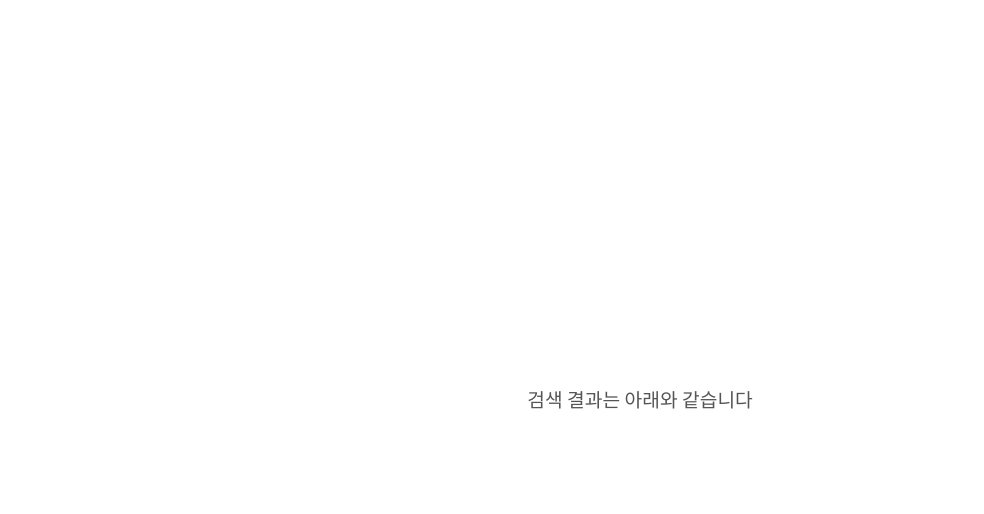
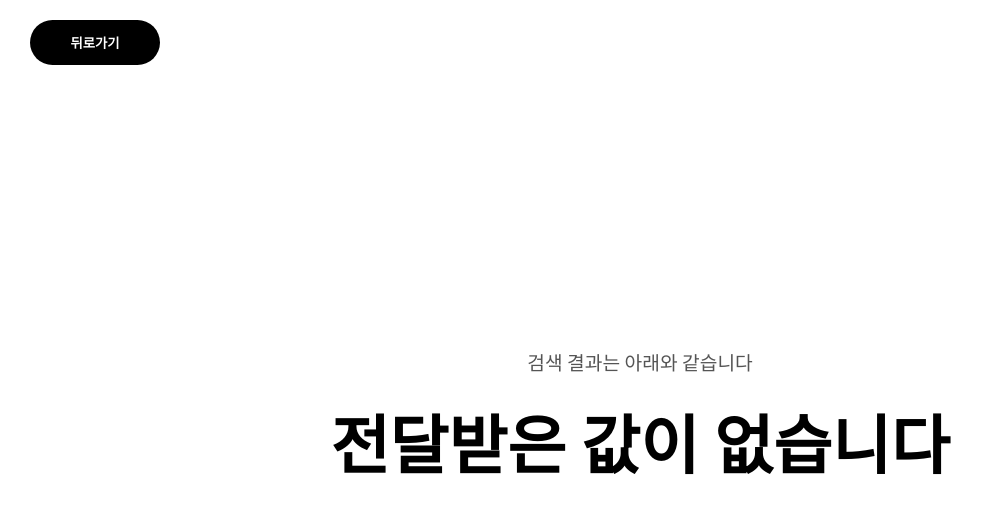
Before and after one commit to charmjeh/yo-hablo, a Next.js app: page /result in a window 1280 px wide. Shown: the top 514 px of the page, without its empty margins (0-984 px from the left). Built offline with nearby package versions, Linux system fonts and the light colour scheme.

Commit message:
styled component를 사용한 버튼 스타일링 및 뒤로가기 구현

```diff
--- a/components/Button.tsx
+++ b/components/Button.tsx
@@ -1,31 +1,59 @@
 import Link from 'next/link'
-import styles from '../styles/Home.module.css';
+import styled, { css } from "styled-components";
 interface ButtonProp {
-  pathname?: string,
-  query?: any
-  text: string;
+  to?: any
+  children: string;
+  backgroundColor: string;
 }
 
-const Button = ({ pathname, query = '', text }: ButtonProp) =>
-  pathname ? (
-    <Link href={{
-      pathname: pathname,
-      query: query
-    }}>
-      <button
-        type="button"
-        className={styles.button}
-      >
-        {text}
-      </button>
+interface StyledButtonProp {
+  width?: string;
+  height?: string;
+  backgroundColor?: string;
+  borderRadius?: string;
+  position?: string;
+  top?: string;
+  left?: string;
+}
+
+const StyledButton = styled.button`
+  width: ${
+    (props: StyledButtonProp) =>
+      props.width || '100%'
+  };
+  margin-left: 10px;
+  border: 0;
+  border-radius: ${
+    (props: StyledButtonProp) =>
+      props.borderRadius || '0'
+  };
+  background-color: ${
+    (props: StyledButtonProp) =>
+      props.backgroundColor || 'black'
+  };
+  padding: 0 15px;
+  font-weight: bold;
+  color: white;
+
+  ${(props: StyledButtonProp) => props.position && css`
+    position: ${props.position};
+    height: ${props.height};
+    top: ${props.top};
+    left: ${props.left};
+  `}
+`
+
+const Button = ({ to, children, ...rest }: ButtonProp) =>
+  to ? (
+    <Link href={to}>
+      <StyledButton {...rest}>
+        {children}
+      </StyledButton>
     </Link>
   ) : (
-    <button
-      type="button"
-      className={styles.button}
-    >
-      {text}
-    </button>
+    <StyledButton {...rest}>
+      {children}
+    </StyledButton>
   )
 
 export default Button;
--- a/package.json
+++ b/package.json
@@ -9,9 +9,11 @@
     "test": "jest --watch"
   },
   "dependencies": {
+    "babel-plugin-styled-components": "^2.0.2",
     "next": "12.0.4",
     "react": "17.0.2",
-    "react-dom": "17.0.2"
+    "react-dom": "17.0.2",
+    "styled-components": "^5.3.3"
   },
   "devDependencies": {
     "@testing-library/jest-dom": "^5.15.1",
@@ -19,6 +21,7 @@
     "@types/lodash": "^4.14.177",
     "@types/node": "16.11.11",
     "@types/react": "17.0.37",
+    "@types/styled-components": "^5.1.16",
     "@typescript-eslint/eslint-plugin": "^5.0.0",
     "@typescript-eslint/parser": "^5.0.0",
     "eslint": "7",
--- a/pages/result.tsx
+++ b/pages/result.tsx
@@ -4,14 +4,15 @@ import type { NextPage } from 'next';
 import { useRouter } from 'next/router'
 import { words } from '../db.js';
 import styles from '../styles/Home.module.css';
+import Button from '@/components/Button';
 
 const Result: NextPage = function () {
   const router = useRouter()
   const [keyword, setKeyword] = useState('전달받은 값이 없습니다')
 
-  const getSearchedKeyword = () => {
+  useEffect(() => {
     const source: any = router.query.search
-    if (!source) return;
+    if (!_.size(source)) return;
 
     const {
       subject,
@@ -29,18 +30,24 @@ const Result: NextPage = function () {
         verb_value === verb &&
         tense_value === tense
       )
-    });
-
-    return searchedKeyword?.result_text;
-  }
-
-  useEffect(() => {
-    const text: string = getSearchedKeyword() || ''
+    })
+    const text = searchedKeyword?.result_text || '';
     setKeyword(text)
   }, [])
 
   return (
     <div className={styles.container}>
+      <Button
+        to={{ pathname: '/' }}
+        children="뒤로가기"
+        position="fixed"
+        top="20px"
+        left="20px"
+        borderRadius="35px"
+        width="130px"
+        height="45px"
+        backgroundColor="black"
+      ></Button>
       <div className={styles.main}>
         <p className={styles.description}>
           검색 결과는 아래와 같습니다
--- a/styles/Home.module.css
+++ b/styles/Home.module.css
@@ -108,14 +108,3 @@
   border-width: 5px 5px 0 5px;
   border-color: #999 transparent transparent transparent;
 }
-
-.button {
-  width: 100%;
-  margin-left: 10px;
-  border: 0;
-  border-radius: 4px;
-  background-color: #4f9cf7;
-  padding: 0 15px;
-  font-weight: bold;
-  color: white;
-}
```
Also changed, not shown: components/Option.tsx (deleted, +0 -10 lines), components/SelectBox.tsx (+2 -7 lines), components/Wrapper.tsx (deleted, +0 -41 lines), components/index/SearchContainer.tsx (+12 -8 lines), pages/index.tsx (+31 -3 lines), .babelrc, 1 other file (tests, documents, lock files or other folders).
